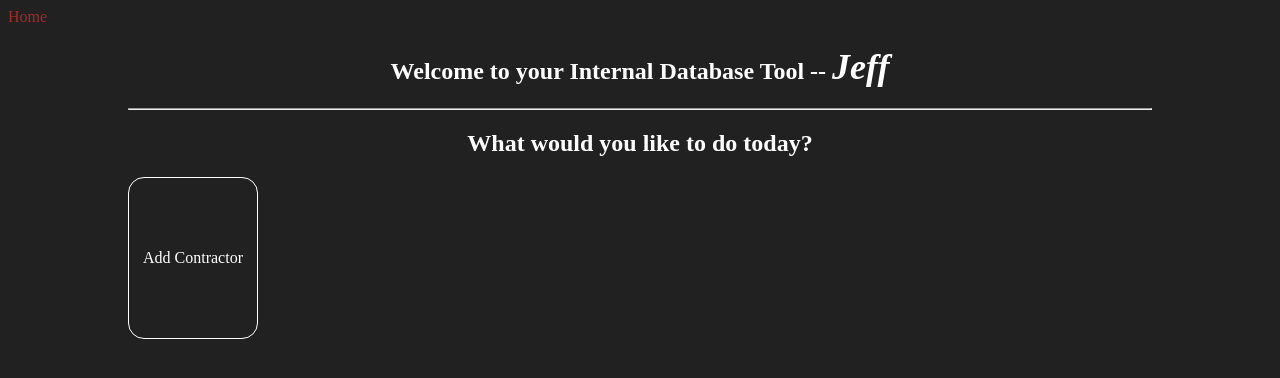
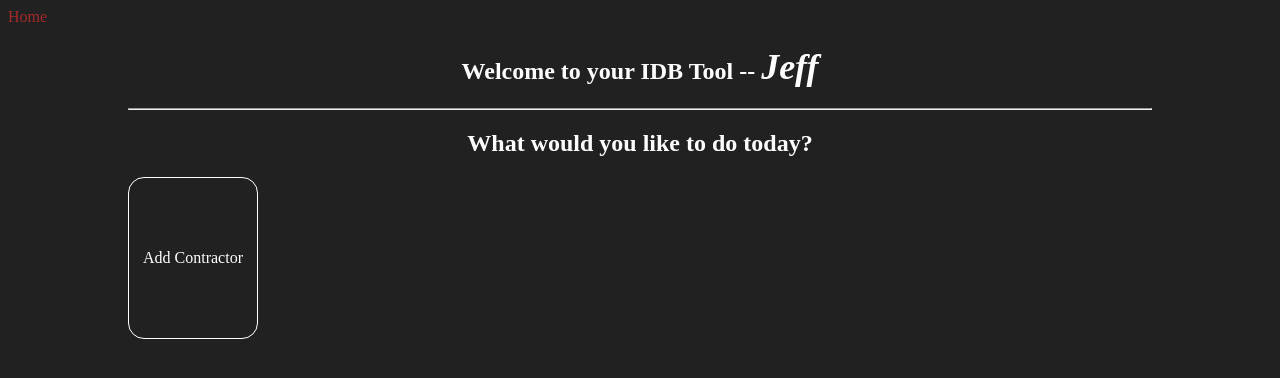
Before and after one commit to Irond76/IDBTool, a SvelteKit app: page / in a window 1280 px wide. Shown: the top 378 px of the page. Built offline with nearby package versions, Linux system fonts and the light colour scheme.

Commit message:
changed welcome message

```diff
--- a/src/routes/+page.svelte
+++ b/src/routes/+page.svelte
@@ -1,6 +1,6 @@
 <section>
     <div class="welcome-container">
-        <h1 class="welcome">Welcome to your Internal Database Tool -- <em>Jeff</em></h1>
+        <h1 class="welcome">Welcome to your IDB Tool -- <em>Jeff</em></h1>
         <hr>
         <h2>What would you like to do today?</h2>
     </div >
```
